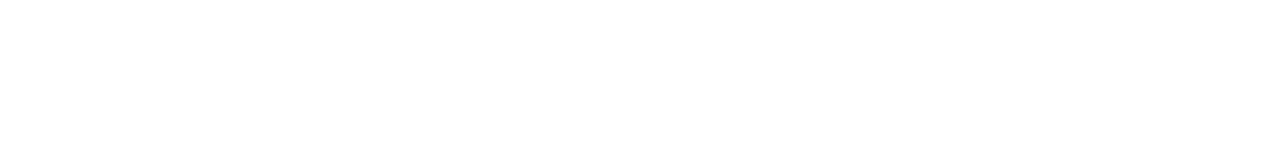
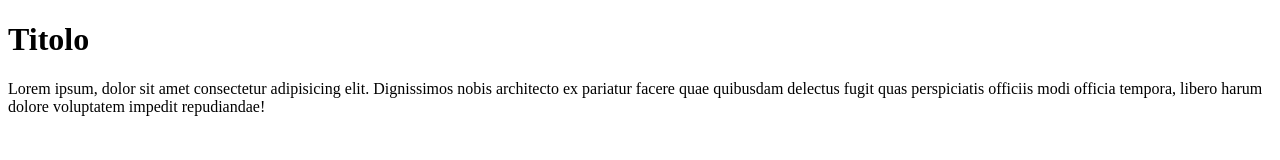
Before and after one commit to ChiaraPassaro/classe49-paper-scientifico, a plain HTML site: page index.html in a window 1280 px wide. Drawn offline with Linux system fonts and the light colour scheme.

Commit message:
add text

```diff
--- a/index.html
+++ b/index.html
@@ -9,7 +9,10 @@
 </head>
 
 <body>
-
+  <h1>Titolo</h1>
+  <p>Lorem ipsum, dolor sit amet consectetur adipisicing elit. Dignissimos nobis architecto ex pariatur facere quae
+    quibusdam delectus fugit quas perspiciatis officiis modi officia tempora, libero harum dolore voluptatem impedit
+    repudiandae!</p>
 </body>
 
 </html>
```
